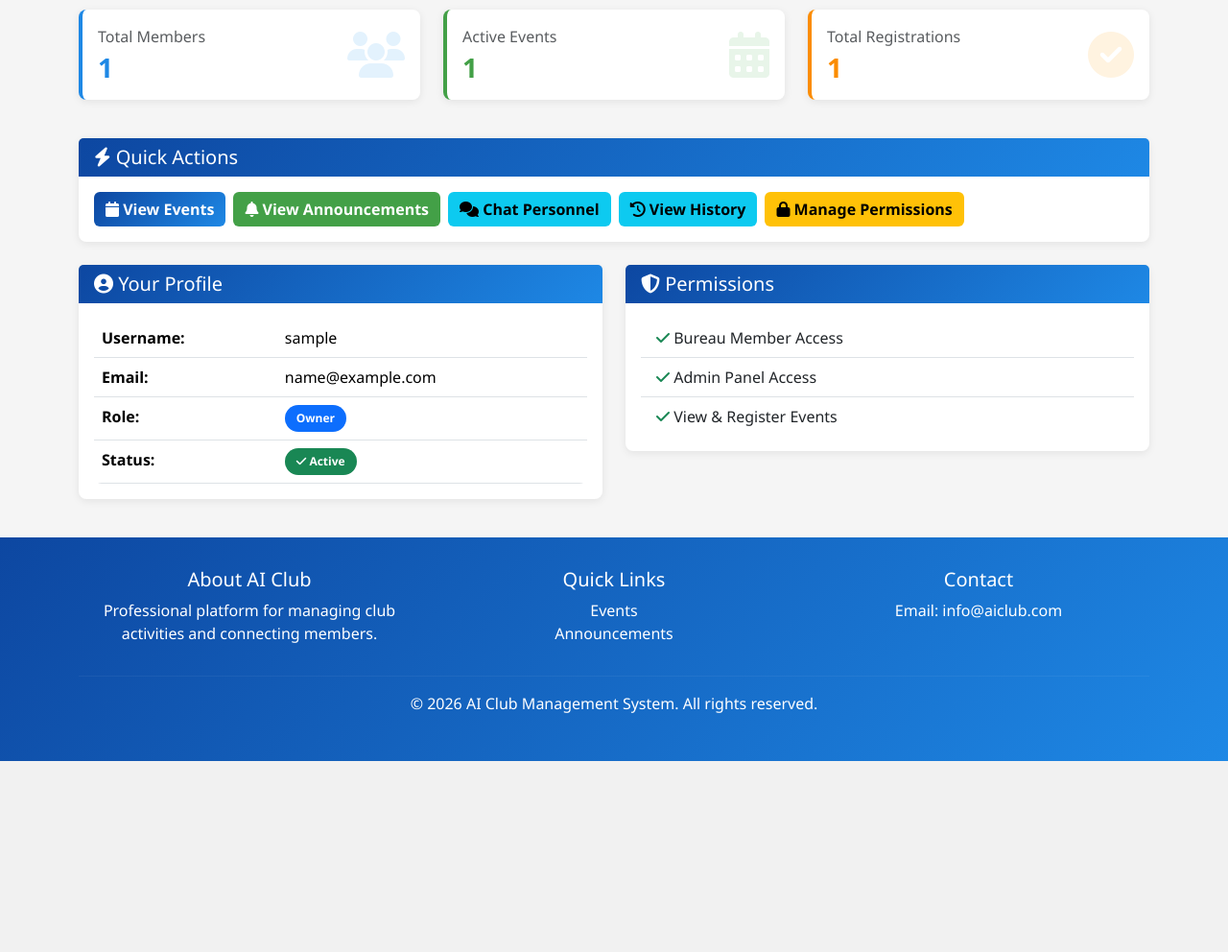
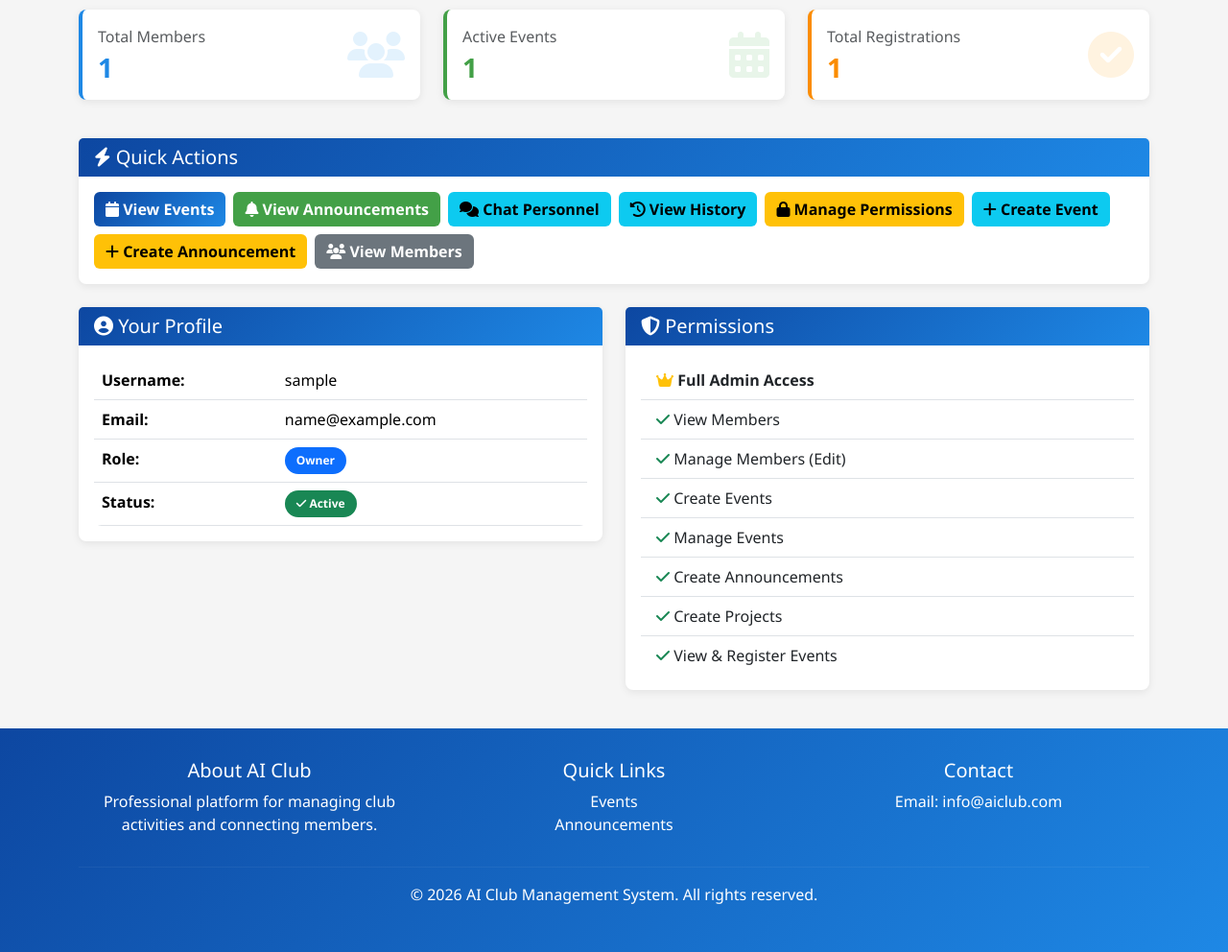
Before and after one commit to Dali15/App-for-AI-club, a Django app: page /dashboard/ in a window 1280 px wide. Shown: the part 196-1188 px from the top of the page at 96% size. Before the commit the page ends 989 px from the top, so only its background shows below. Run offline with Django 5.2, Linux system fonts and the light colour scheme; a user stored in the database is signed in; tables that the repository leaves empty hold one stand-in row (values such as "Sample post"); some libraries are stand-ins or nearby versions.

Commit message:
Refactor permissions: Strict Admin access, dynamic Frontend permissions

```diff
--- a/accounts/models.py
+++ b/accounts/models.py
@@ -104,22 +104,17 @@ def sync_user_permissions(sender, instance, created, **kwargs):
         'member': [] # Regular members get NOTHING
     }
 
-    # Grant staff access for roles that have ANY permissions defined above
+    # Grant permissions but RESTRICT Admin Panel access (is_staff=False)
+    # Only Owner/President can access the Django Admin Panel.
     target_permissions = PERMISSIONS_MAP.get(instance.role, [])
-    should_be_staff = len(target_permissions) > 0
 
-    if instance.is_staff != should_be_staff or instance.is_superuser:
-        # Revoke superuser if they managed to keep it, and set correct staff status
-        User.objects.filter(pk=instance.pk).update(is_staff=should_be_staff, is_superuser=False)
-        instance.is_staff = should_be_staff
+    # Force is_staff=False and is_superuser=False for all these roles
+    if instance.is_staff or instance.is_superuser:
+        User.objects.filter(pk=instance.pk).update(is_staff=False, is_superuser=False)
+        instance.is_staff = False
         instance.is_superuser = False
 
-    if not should_be_staff:
-        # If not staff, clear all permissions and exit
-        instance.user_permissions.clear()
-        return
-
-    # Assign permissions
+    # Assign permissions for Frontend access
     # Note: M2M operations do NOT trigger post_save on the User model, so this is safe.
     instance.user_permissions.clear()
     for app, model, actions in target_permissions:
--- a/templates/dashboard/dashboard.html
+++ b/templates/dashboard/dashboard.html
@@ -57,9 +57,11 @@
     .border-left-primary {
         border-left: 4px solid #1e88e5 !important;
     }
+
     .border-left-success {
         border-left: 4px solid #43a047 !important;
     }
+
     .border-left-warning {
         border-left: 4px solid #fb8c00 !important;
     }
@@ -88,19 +90,27 @@
                         <i class="fas fa-history"></i> View History
                     </a>
                     {% endif %}
-                    {% if user.is_superuser or user.role == 'president' %}
+                    {% if user.is_superuser %}
                     <a href="{% url 'manage_permissions' %}" class="btn btn-warning">
                         <i class="fas fa-lock"></i> Manage Permissions
                     </a>
                     {% endif %}
-                    {% if user.role == 'president' or user.role == 'vice_president' or user.role == 'events_manager' %}
+
+                    {% if perms.events.add_event %}
                     <a href="{% url 'create_event' %}" class="btn btn-info">
                         <i class="fas fa-plus"></i> Create Event
                     </a>
                     {% endif %}
-                    {% if user.role == 'president' or user.role == 'vice_president' or user.role == 'media' %}
+
+                    {% if perms.announcements.add_announcement %}
                     <a href="{% url 'create_announcement' %}" class="btn btn-warning">
                         <i class="fas fa-plus"></i> Create Announcement
+                    </a>
+                    {% endif %}
+
+                    {% if perms.accounts.view_user %}
+                    <a href="{% url 'member_list' %}" class="btn btn-secondary">
+                        <i class="fas fa-users"></i> View Members
                     </a>
                     {% endif %}
                 </div>
@@ -154,32 +164,48 @@
             </div>
             <div class="card-body">
                 <div class="list-group list-group-flush">
-                    {% if user.is_bureau %}
+                    {% if user.is_superuser %} <!-- Owner/President -->
                     <div class="list-group-item">
-                            <i class="fas fa-check text-success"></i> Bureau Member Access
-                        </div>
-                        <div class="list-group-item">
-                            <i class="fas fa-check text-success"></i> Admin Panel Access
+                        <i class="fas fa-crown text-warning"></i> <strong>Full Admin Access</strong>
                     </div>
                     {% endif %}
-                    {% if user.role == 'president' or user.role == 'vice_president' %}
+
+                    {% if perms.accounts.view_user %}
                     <div class="list-group-item">
-                            <i class="fas fa-check text-success"></i> Create & Edit Events
+                        <i class="fas fa-check text-success"></i> View Members
                     </div>
+                    {% endif %}
+
+                    {% if perms.accounts.change_user %}
+                    <div class="list-group-item">
+                        <i class="fas fa-check text-success"></i> Manage Members (Edit)
+                    </div>
+                    {% endif %}
+
+                    {% if perms.events.add_event %}
+                    <div class="list-group-item">
+                        <i class="fas fa-check text-success"></i> Create Events
+                    </div>
+                    {% endif %}
+
+                    {% if perms.events.change_event %}
+                    <div class="list-group-item">
+                        <i class="fas fa-check text-success"></i> Manage Events
+                    </div>
+                    {% endif %}
+
+                    {% if perms.announcements.add_announcement %}
                     <div class="list-group-item">
                         <i class="fas fa-check text-success"></i> Create Announcements
                     </div>
                     {% endif %}
-                    {% if user.role == 'events_manager' %}
+
+                    {% if perms.projects.add_project %}
                     <div class="list-group-item">
-                            <i class="fas fa-check text-success"></i> Manage Events
+                        <i class="fas fa-check text-success"></i> Create Projects
                     </div>
                     {% endif %}
-                    {% if user.role == 'media' %}
-                        <div class="list-group-item">
-                            <i class="fas fa-check text-success"></i> Create Announcements
-                        </div>
-                    {% endif %}
+
                     <div class="list-group-item">
                         <i class="fas fa-check text-success"></i> View & Register Events
                     </div>
```
Also changed, not shown: dashboard/permissions.py (+23 -4 lines). Lines whose indentation alone changed are shown as unchanged.
